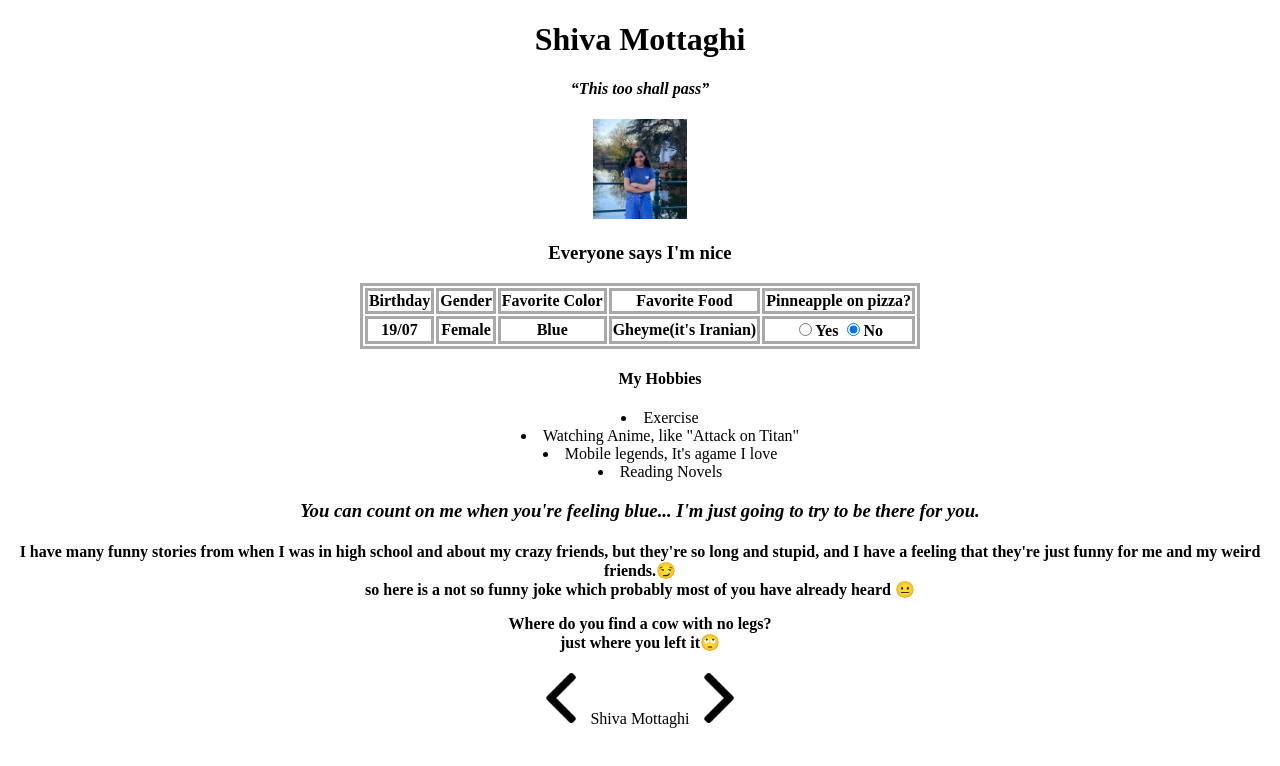
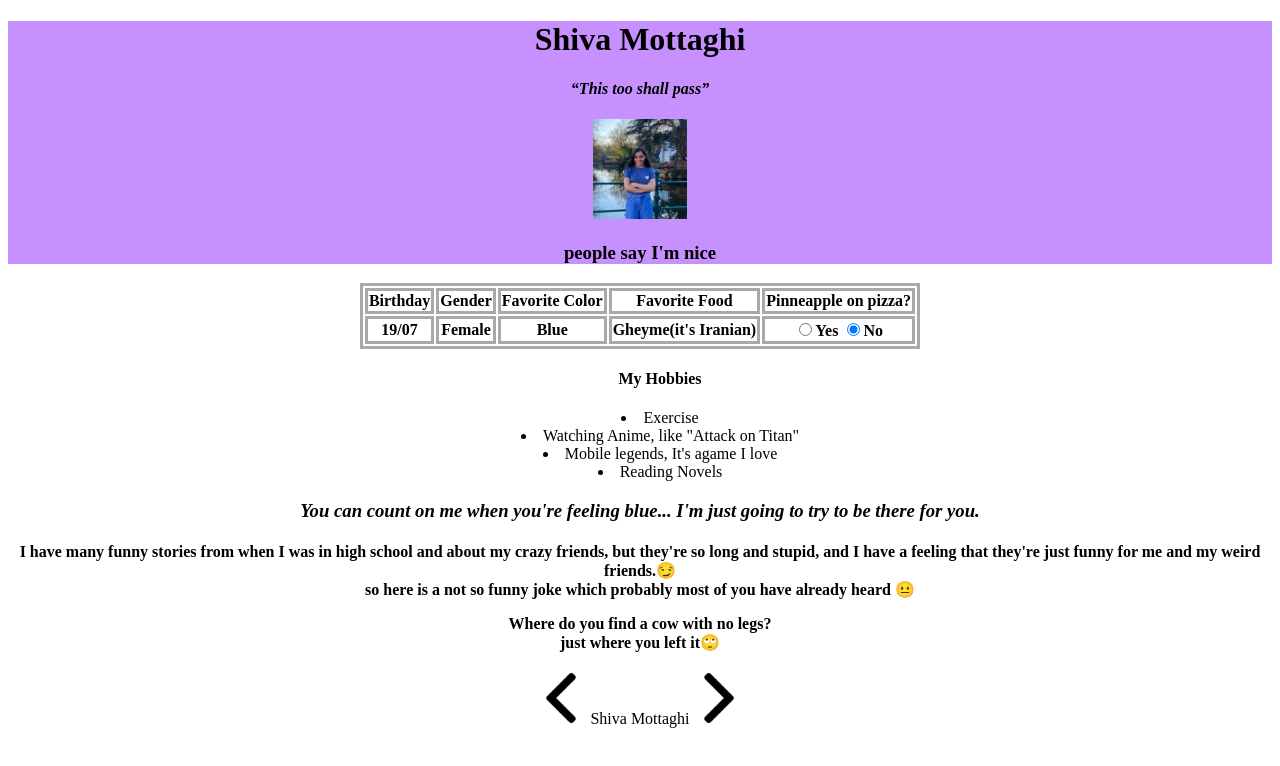
Before and after one commit to shivamottaghi/css_introduction, a plain HTML site: page index.html in a window 1280 px wide. Drawn offline with Linux system fonts and the light colour scheme.

Commit message:
header background

```diff
--- a/index.html
+++ b/index.html
@@ -7,11 +7,14 @@
 
 </head>
 <body>
-<div>
+<div class="header">
+    <div>
     <h1> Shiva Mottaghi </h1>
     <h4><i><q>This too shall pass</q></i></h4>
     <img src="images/shiva.jpg" id="selfimage" alt="my picture">
-    <h3>Everyone says I'm nice</h3>
+    <h3>people say I'm nice</h3>
+    </div>
+</div>
     <table align="center">
         <tr>
             <th>Birthday</th>
@@ -31,7 +34,7 @@
             </th>
         </tr>
     </table>
-</div>
+
 <div>
     <ul>
         <h4>My Hobbies</h4>
--- a/style.css
+++ b/style.css
@@ -23,3 +23,7 @@ ul {
 span{
     vertical-align: middle;
 }
+.header{
+    background-color: #c690ff;
+    width: 100%;
+}
```
